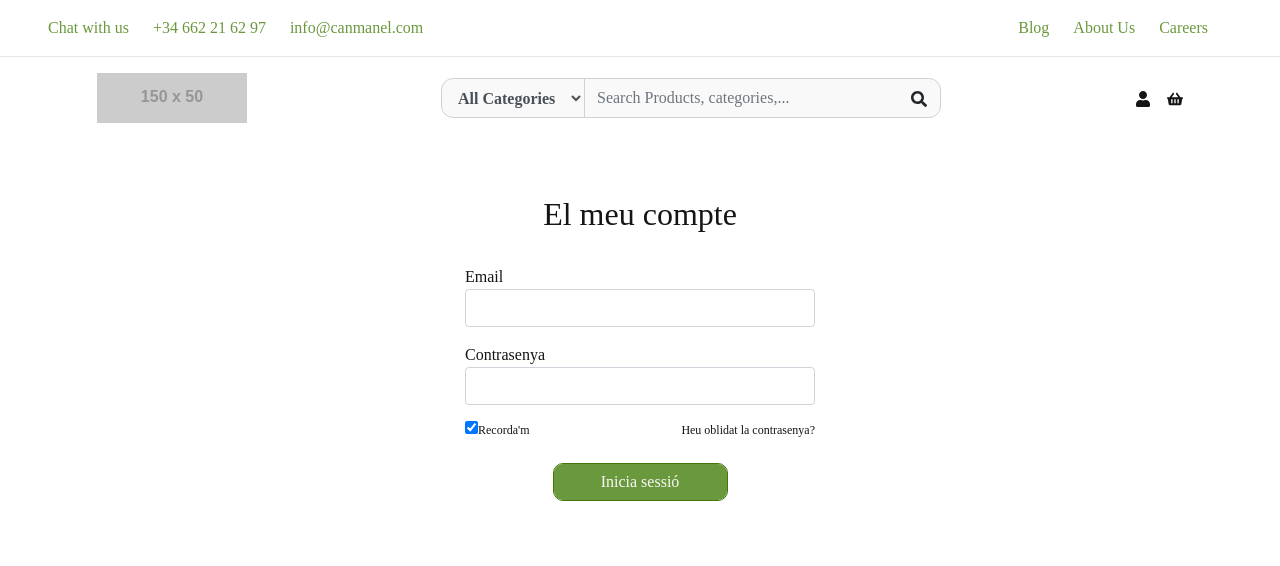
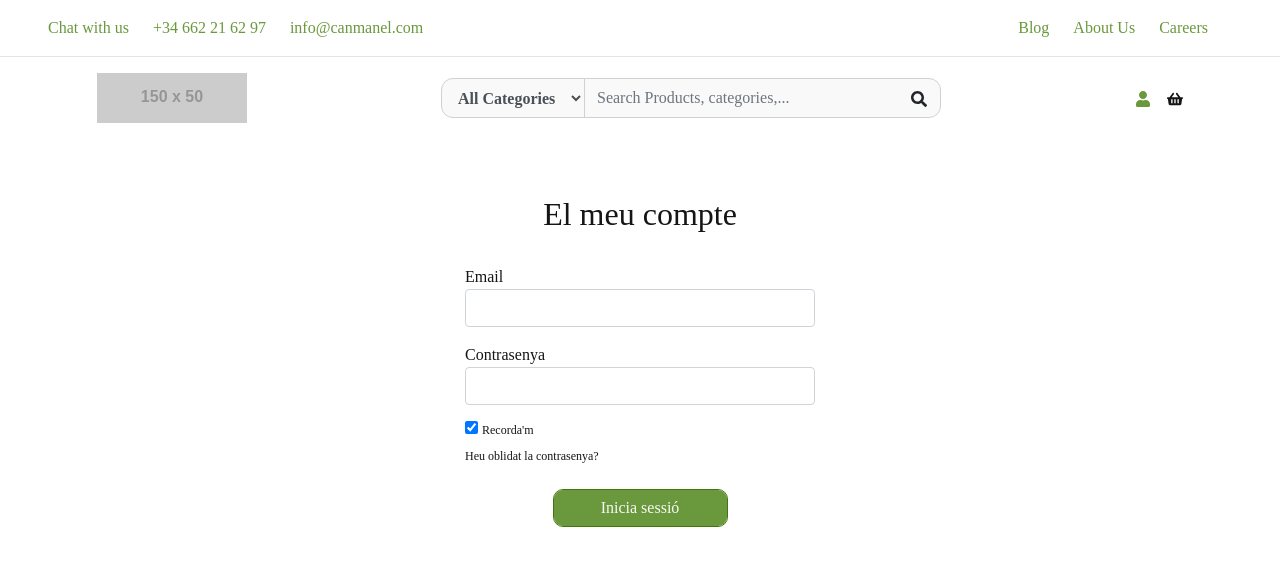
Before and after one commit to SalvadorSC/can-manel-front, a React (Create React App) app: page /iniciar-sesion in a window 1280 px wide. Shown: the top 566 px of the page. Built offline with nearby package versions, Linux system fonts and the light colour scheme.

Commit message:
Clase general para boton, link que lleva al login en icono usuario

```diff
--- a/src/componentes/Cabecera.js
+++ b/src/componentes/Cabecera.js
@@ -1,3 +1,4 @@
+import { Link } from "react-router-dom";
 import { FaSearch, FaShoppingBasket, FaUser } from "react-icons/fa";
 
 export const Cabecera = (props) => {
@@ -70,7 +71,9 @@ export const Cabecera = (props) => {
             </button>
           </form>
           <div>
-            <FaUser className="mr-3" />
+            <Link to="./iniciar-sesion">
+              <FaUser className="mr-3" />
+            </Link>
             <FaShoppingBasket />
           </div>
         </div>
--- a/src/index.css
+++ b/src/index.css
@@ -1,9 +1,9 @@
 :root {
   --color-primario: #6a983c;
   --color-primario-oscuro: #46760a;
+  --color-texto: #151515;
   --color-blanco: #f9f9f9;
   --color-fondo-hover: #d1d1d1;
-  --color-texto: #151515;
   --espacio-lateral: 23px;
   --espacio-vertical: 53px;
 }
@@ -15,6 +15,21 @@ body {
 
 a {
   color: #6a983c;
+}
+
+/* BUTTON MAIN STYLES */
+
+.button {
+  color: var(--color-blanco);
+  background-color: var(--color-primario);
+  border: 1px solid var(--color-primario-oscuro);
+  border-radius: 10px;
+  transition: all 300ms;
+}
+
+.button:hover {
+  color: var(--color-blanco);
+  background-color: var(--color-primario-oscuro);
 }
 
 .btn-secondary {
@@ -80,17 +95,7 @@ a {
 /* Login section */
 
 .btn-login {
-  color: var(--color-blanco);
-  background-color: var(--color-primario);
   width: 50%;
-  border: 1px solid var(--color-primario-oscuro);
-  border-radius: 10px;
-  transition: all 300ms;
-}
-
-.btn-login:hover {
-  color: var(--color-blanco);
-  background-color: var(--color-primario-oscuro);
 }
 
 .opcions-login {
--- a/src/paginas/Login.js
+++ b/src/paginas/Login.js
@@ -25,21 +25,21 @@ export const Login = () => {
                       required
                     />
                   </div>
-                  <div className="opcions-login form-group d-md-flex">
-                    <div className="w-50">
+                  <div className="opcions-login form-group ">
+                    <div>
                       <label className="checkbox-wrap">
-                        <input type="checkbox" checked />
+                        <input className="mr-1" type="checkbox" checked />
                         Recorda'm
                       </label>
                     </div>
-                    <div className="w-50 text-md-right">
+                    <div>
                       <span>Heu oblidat la contrasenya?</span>
                     </div>
                   </div>
                   <div className="form-group text-center">
                     <button
                       type="submit"
-                      className="btn-login form-control btn px-3"
+                      className="button btn-login btn form-control mt-2 px-3"
                     >
                       Inicia sessió
                     </button>
```
